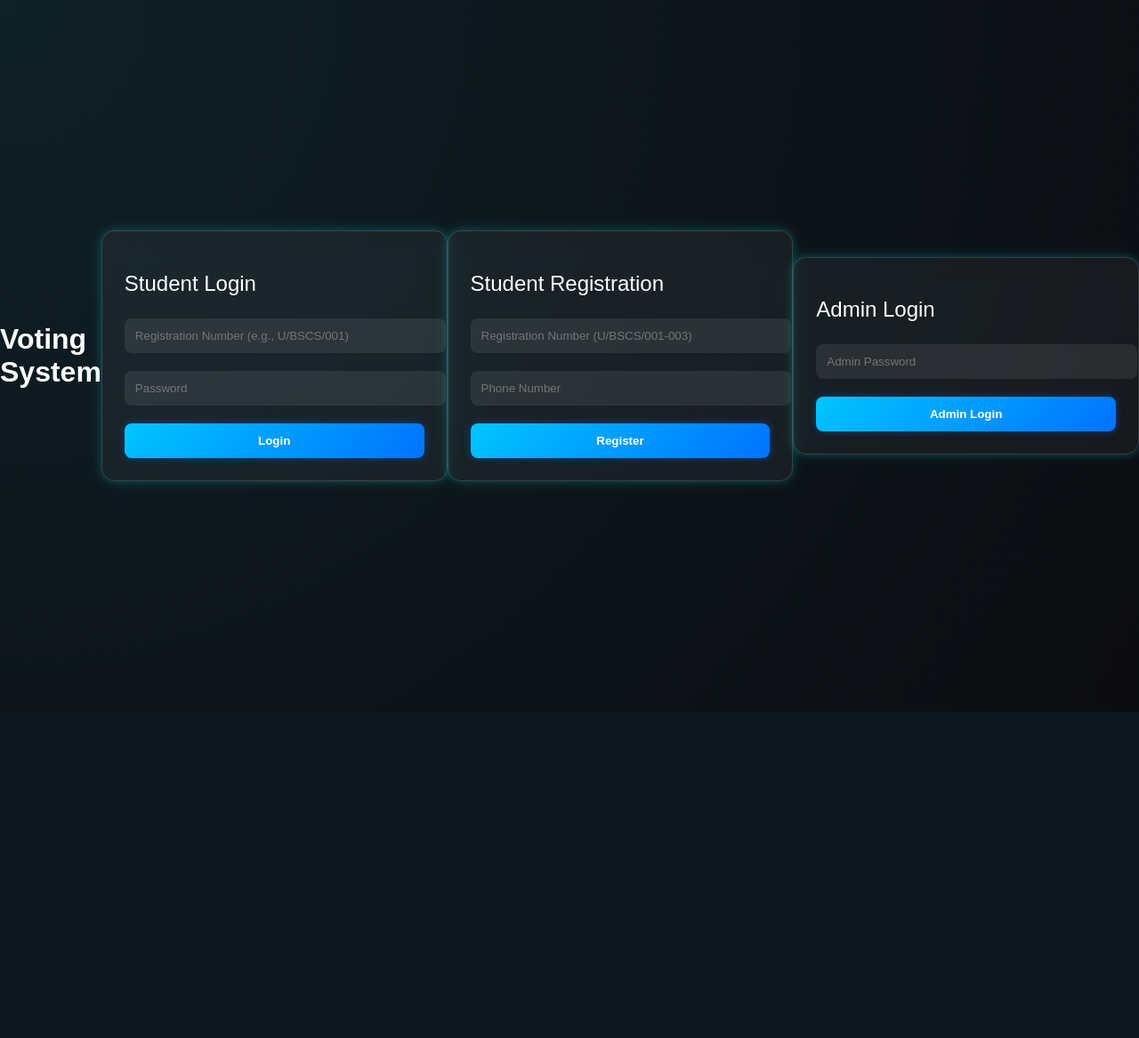
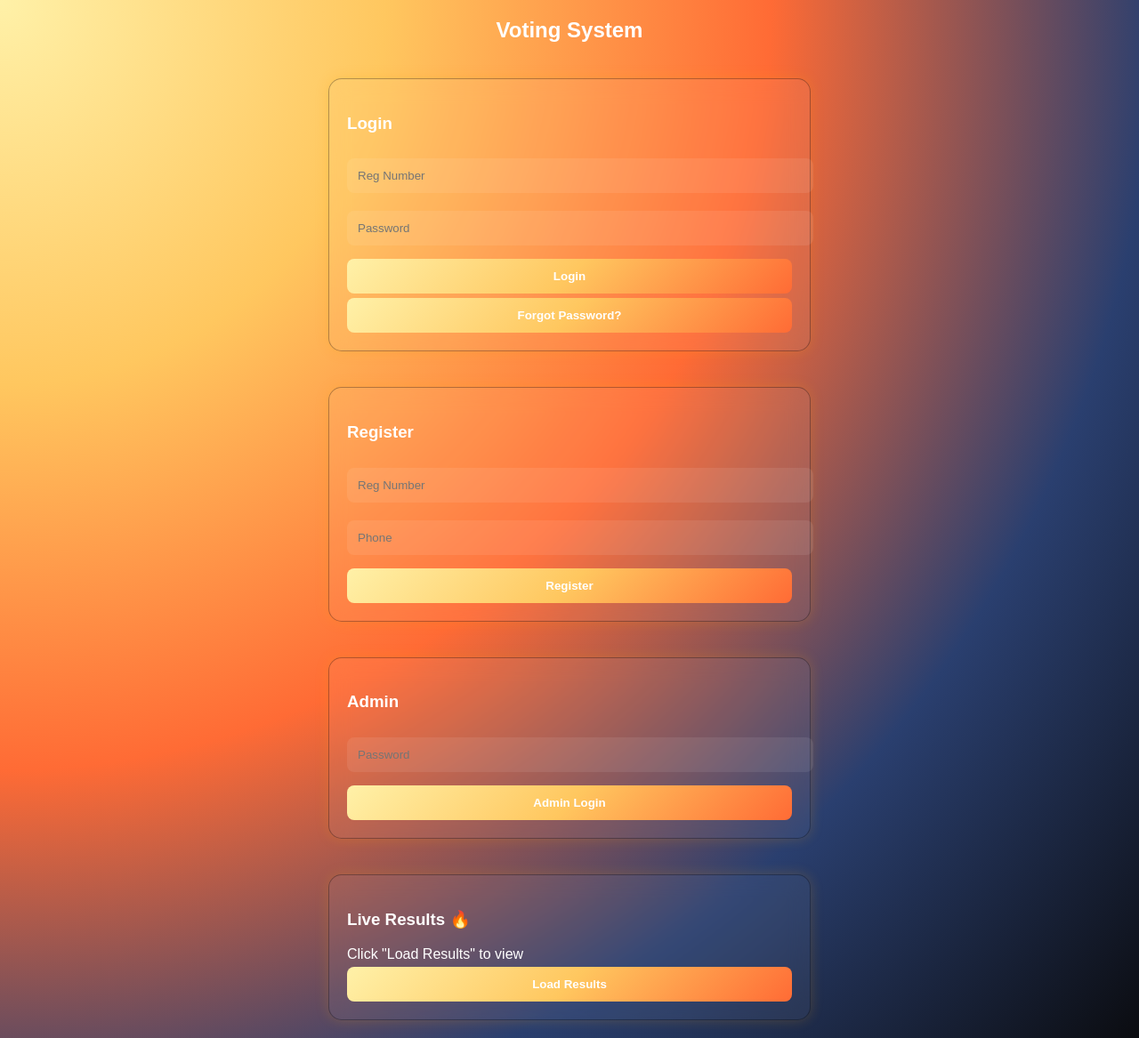
Before and after one commit to Ravenj-png/webraven9--j, a Flask app: page / in a window 1280 px wide. Shown: the whole page at 89% size. Before the commit the page ends 800 px from the top, so only its background shows below. Run offline with Flask 3, Linux system fonts and the light colour scheme.

Commit message:
Update index.html

```diff
--- a/templates/index.html
+++ b/templates/index.html
@@ -1,347 +1,295 @@
 <!DOCTYPE html>
-<html lang="en">
+<html>
 <head>
-    <meta charset="UTF-8">
-    <meta name="viewport" content="width=device-width, initial-scale=1.0">
 <title>Voting System</title>
+
 <style>
 body{
     margin:0;
-    padding:0;
-    font-family:Arial,sans-serif;
-    min-height:100vh;
+    font-family:Arial;
+    /* SUN WAVES GRADIENT */
+    background: radial-gradient(circle at top left, #fff1a8, #ffc75f, #ff6b35, #2a3f6f, #0b0c10);
+    color:white;
     display:flex;
-    justify-content:center;
+    flex-direction:column;
     align-items:center;
-    background: radial-gradient(circle at top left, #0f2027, #0b0c10);
-    color:white;
 }
 
-/* MAIN BOX (GLASS STYLE) */
+/* GLASS BOX */
 .section{
     width:90%;
-    max-width:400px;
-    padding:25px;
-
+    max-width:500px;
+    padding:20px;
+    margin:20px;
     background: rgba(255,255,255,0.05);
     border-radius:15px;
-
-    /* soft border */
-    border:1px solid rgba(255,255,255,0.15);
-
-    /* glass blur */
+    border:1px solid rgba(0,0,0,0.3); /* dark borders */
     backdrop-filter: blur(12px);
-
-    /* soft glow (NOT loud) */
-    box-shadow:
-        0 0 10px rgba(0,255,255,0.2),
-        0 0 20px rgba(0,255,255,0.1);
+    box-shadow: 0 0 15px rgba(255,165,0,0.2); /* subtle solar glow */
 }
 
-/* INPUTS */
+/* INPUT */
 input{
     width:100%;
     padding:12px;
     margin:10px 0;
-
     border:none;
     border-radius:8px;
-
     background: rgba(255,255,255,0.08);
     color:white;
-
-    outline:none;
-}
-
-/* subtle focus glow */
-input:focus{
-    box-shadow: 0 0 5px rgba(0,255,255,0.5);
 }
 
 /* BUTTON */
 button{
     width:100%;
     padding:12px;
-    margin-top:10px;
-
     border:none;
     border-radius:8px;
-
-    background: linear-gradient(135deg, #00c6ff, #0072ff);
+    background: linear-gradient(135deg, #fff1a8, #ffc75f, #ff6b35);
     color:white;
     font-weight:bold;
-
     cursor:pointer;
-
-    /* soft glow */
-    box-shadow: 0 0 8px rgba(0,114,255,0.4);
+    margin-top:5px;
 }
 
-/* button hover (smooth, not aggressive) */
-button:hover{
-    opacity:0.9;
-}
+button:hover{opacity:0.85;}
 
-/* TEXT LINKS */
-p{
-    cursor:pointer;
-    font-size:14px;
-    opacity:0.8;
-}
-
-p:hover{
-    opacity:1;
-}
-
-/* HEADINGS */
-h2{
-    margin-bottom:15px;
-    font-weight:normal;
-}
+h2{text-align:center;}
+table th, table td{border:1px solid white; padding:5px; text-align:center;}
 </style>
 </head>
+
 <body>
-    <h1>Voting System</h1>
 
-    <!-- Student Login -->
+<h2>Voting System</h2>
+
+<!-- LOGIN -->
 <div class="section">
-        <h2>Student Login</h2>
-        <input type="text" id="loginReg" placeholder="Registration Number (e.g., U/BSCS/001)">
-        <input type="password" id="loginPassword" placeholder="Password">
+<h3>Login</h3>
+<input id="loginReg" placeholder="Reg Number">
+<input id="loginPassword" type="password" placeholder="Password">
 <button onclick="login()">Login</button>
-        <div id="loginMessage"></div>
+<button onclick="recoverPassword()">Forgot Password?</button>
 </div>
 
-    <!-- Student Registration -->
+<!-- REGISTER -->
 <div class="section">
-        <h2>Student Registration</h2>
-        <input type="text" id="regReg" placeholder="Registration Number (U/BSCS/001-003)">
-        <input type="tel" id="regPhone" placeholder="Phone Number">
+<h3>Register</h3>
+<input id="regReg" placeholder="Reg Number">
+<input id="regPhone" placeholder="Phone">
 <button onclick="register()">Register</button>
-        <div id="regMessage"></div>
 </div>
 
-    <!-- Admin Login -->
+<!-- ADMIN -->
 <div class="section">
-        <h2>Admin Login</h2>
-        <input type="password" id="adminPassword" placeholder="Admin Password">
+<h3>Admin</h3>
+<input id="adminPass" type="password" placeholder="Password">
 <button onclick="adminLogin()">Admin Login</button>
-        <div id="adminMessage"></div>
 </div>
 
-    <!-- Voting Area (visible after student login) -->
-    <div id="votingArea" style="display: none;" class="section">
-        <h2>Voting</h2>
-        <div id="votingContent"></div>
+<!-- VOTING -->
+<div id="voteArea" class="section" style="display:none;">
+<h3>Vote</h3>
+<div id="voteContent"></div>
 </div>
 
-    <!-- Admin Area (visible after admin login) -->
-    <div id="adminArea" style="display: none;" class="section">
-        <h2>Admin Panel</h2>
-        <button onclick="listStudents()">List Students</button>
+<!-- LIVE RESULTS -->
+<div class="section">
+<h3>Live Results 🔥</h3>
+<div id="results">Click "Load Results" to view</div>
+<button onclick="loadResults()">Load Results</button>
+</div>
+
+<!-- ADMIN PANEL -->
+<div id="adminPanel" class="section" style="display:none;">
+<h3>Admin Panel</h3>
 <button onclick="resetVotes()">Reset Votes</button>
+<button onclick="loadStudents()">Load Student Details</button>
 <div id="adminData"></div>
 </div>
 
 <script>
-        // Helper to show messages
-        function showMessage(elementId, text, isError = true) {
-            const el = document.getElementById(elementId);
-            el.innerHTML = `<p class="${isError ? 'error' : 'success'}">${text}</p>`;
-            setTimeout(() => el.innerHTML = '', 5000);
+const API = "https://webraven9-j.onrender.com";
+
+// ---------- REGISTER ----------
+async function register(){
+    let reg = document.getElementById("regReg").value;
+    let phone = document.getElementById("regPhone").value;
+
+    let res = await fetch(API+"/register",{
+        method:"POST",
+        headers:{"Content-Type":"application/json"},
+        body:JSON.stringify({reg_number:reg, phone:phone})
+    });
+
+    let data = await res.json();
+    if(data.password){
+        alert("Password: "+data.password);
+    }else alert(data.error);
 }
 
-        // ---------- Student Login ----------
-        async function login() {
-            const reg = document.getElementById('loginReg').value.trim();
-            const password = document.getElementById('loginPassword').value;
+// ---------- LOGIN ----------
+async function login(){
+    let reg = document.getElementById("loginReg").value;
+    let pass = document.getElementById("loginPassword").value;
 
-            if (!reg || !password) {
-                showMessage('loginMessage', 'Please fill both fields');
+    let res = await fetch(API+"/login",{
+        method:"POST",
+        headers:{"Content-Type":"application/json"},
+        credentials:"include",
+        body:JSON.stringify({reg_number:reg, password:pass})
+    });
+
+    let data = await res.json();
+
+    if(data.success){
+        alert("Logged in");
+        document.getElementById("voteArea").style.display="block";
+        loadVoting();
+    }else alert(data.error);
+}
+
+// ---------- RECOVER PASSWORD ----------
+async function recoverPassword(){
+    let reg = document.getElementById("loginReg").value;
+    if(!reg) return alert("Enter your registration number");
+
+    let res = await fetch(API+"/recover",{
+        method:"POST",
+        headers:{"Content-Type":"application/json"},
+        body:JSON.stringify({reg_number:reg})
+    });
+
+    let data = await res.json();
+    if(data.password){
+        alert("Your password: " + data.password);
+    } else {
+        alert(data.error || "Unable to recover password");
+    }
+}
+
+// ---------- LOAD VOTING ----------
+let posts = [];
+let current = 0;
+
+async function loadVoting(){
+    let res = await fetch(API+"/voting_data",{credentials:"include"});
+    let data = await res.json();
+
+    posts = data.posts_order;
+    current = 0;
+    loadPost();
+}
+
+async function loadPost(){
+    if(current >= posts.length) return;
+
+    let post = posts[current];
+
+    let res = await fetch(API+"/candidates?post="+post,{credentials:"include"});
+    let data = await res.json();
+
+    let html = "<h4>"+post+"</h4>";
+
+    data.candidates.forEach((c,i)=>{
+        html += `<button onclick="vote('${post}',${i})">${c.name}</button>`;
+    });
+
+    document.getElementById("voteContent").innerHTML = html;
+}
+
+// ---------- VOTE ----------
+async function vote(post,i){
+    let res = await fetch(API+"/vote",{
+        method:"POST",
+        headers:{"Content-Type":"application/json"},
+        credentials:"include",
+        body:JSON.stringify({post:post, candidate_index:i})
+    });
+
+    let data = await res.json();
+
+    if(data.success){
+        current++;
+        loadPost();
+    }else alert(data.error);
+}
+
+// ---------- LIVE RESULTS ----------
+async function loadResults(){
+    let res = await fetch(API+"/results");
+    let data = await res.json();
+
+    let html = "";
+
+    for(let post in data){
+        html += `<h4>${post}</h4>`;
+        data[post].forEach(c=>{
+            html += `${c.name}: ${c.votes}<br>`;
+        });
+    }
+
+    document.getElementById("results").innerHTML = html;
+}
+
+// ---------- ADMIN ----------
+async function adminLogin(){
+    let pass = document.getElementById("adminPass").value;
+
+    let res = await fetch(API+"/admin/login",{
+        method:"POST",
+        headers:{"Content-Type":"application/json"},
+        credentials:"include",
+        body:JSON.stringify({password:pass})
+    });
+
+    let data = await res.json();
+
+    if(data.role){
+        document.getElementById("adminPanel").style.display="block";
+    }else alert(data.error);
+}
+
+async function resetVotes(){
+    let res = await fetch(API+"/admin/reset",{
+        method:"POST",
+        credentials:"include"
+    });
+
+    let data = await res.json();
+
+    if(data.success) alert("Votes reset");
+}
+
+// ---------- LOAD STUDENT DETAILS ----------
+async function loadStudents() {
+    let res = await fetch(API + "/admin/students", { credentials: "include" });
+    let data = await res.json();
+
+    if (!data.students) {
+        document.getElementById("adminData").innerHTML = "No student data found";
         return;
     }
 
-            try {
-                const response = await fetch('/login', {
-                    method: 'POST',
-                    headers: { 'Content-Type': 'application/json' },
-                    credentials: 'include',
-                    body: JSON.stringify({ reg_number: reg, password: password })
+    let html = `<table style="width:100%; border-collapse: collapse; color:white;">
+                  <tr>
+                    <th>Reg Number</th>
+                    <th>Phone</th>
+                    <th>Password</th>
+                  </tr>`;
+
+    data.students.forEach(s => {
+        html += `<tr>
+                   <td>${s.reg_number}</td>
+                   <td>${s.phone}</td>
+                   <td>${s.password}</td>
+                 </tr>`;
     });
-                const data = await response.json();
-                if (response.ok && data.success) {
-                    showMessage('loginMessage', 'Login successful!', false);
-                    document.getElementById('votingArea').style.display = 'block';
-                    loadVotingData();
-                } else {
-                    showMessage('loginMessage', data.error || 'Login failed');
-                }
-            } catch (err) {
-                showMessage('loginMessage', 'Network error: ' + err.message);
-            }
-        }
 
-        // ---------- Student Registration ----------
-        async function register() {
-            const reg = document.getElementById('regReg').value.trim().toUpperCase();
-            const phone = document.getElementById('regPhone').value.trim();
-
-            if (!reg || !phone) {
-                showMessage('regMessage', 'Please fill both fields');
-                return;
-            }
-
-            try {
-                const response = await fetch('/register', {
-                    method: 'POST',
-                    headers: { 'Content-Type': 'application/json' },
-                    credentials: 'include',
-                    body: JSON.stringify({ reg_number: reg, phone: phone })
-                });
-                const data = await response.json();
-                if (response.ok && data.password) {
-                    showMessage('regMessage', `Registration successful! Your password is: ${data.password}`, false);
-                    document.getElementById('regReg').value = '';
-                    document.getElementById('regPhone').value = '';
-                } else {
-                    showMessage('regMessage', data.error || 'Registration failed');
-                }
-            } catch (err) {
-                showMessage('regMessage', 'Network error: ' + err.message);
-            }
-        }
-
-        // ---------- Load voting data after login ----------
-        async function loadVotingData() {
-            try {
-                const response = await fetch('/voting_data', {
-                    credentials: 'include'
-                });
-                const data = await response.json();
-                if (response.ok && data.posts_order) {
-                    displayVotingOptions(data.posts_order);
-                } else {
-                    document.getElementById('votingContent').innerHTML = '<p>Failed to load voting data.</p>';
-                }
-            } catch (err) {
-                document.getElementById('votingContent').innerHTML = '<p>Error loading data.</p>';
-            }
-        }
-
-        async function displayVotingOptions(posts) {
-            let html = '<h3>Select a post to vote:</h3><ul>';
-            for (let post of posts) {
-                html += `<li><a href="#" onclick="loadCandidates('${post}'); return false;">${post}</a></li>`;
-            }
-            html += '</ul><div id="candidatesList"></div>';
-            document.getElementById('votingContent').innerHTML = html;
-        }
-
-        async function loadCandidates(post) {
-            try {
-                const response = await fetch(`/candidates?post=${encodeURIComponent(post)}`, {
-                    credentials: 'include'
-                });
-                const data = await response.json();
-                if (response.ok && data.candidates) {
-                    let html = `<h4>Candidates for ${post}:</h4>`;
-                    data.candidates.forEach((c, idx) => {
-                        html += `<button onclick="vote('${post}', ${idx})">Vote for ${c.name}</button><br>`;
-                    });
-                    document.getElementById('candidatesList').innerHTML = html;
-                } else {
-                    document.getElementById('candidatesList').innerHTML = '<p>No candidates found.</p>';
-                }
-            } catch (err) {
-                document.getElementById('candidatesList').innerHTML = '<p>Error loading candidates.</p>';
-            }
-        }
-
-        async function vote(post, candidateIndex) {
-            try {
-                const response = await fetch('/vote', {
-                    method: 'POST',
-                    headers: { 'Content-Type': 'application/json' },
-                    credentials: 'include',
-                    body: JSON.stringify({ post: post, candidate_index: candidateIndex })
-                });
-                const data = await response.json();
-                if (response.ok && data.success) {
-                    alert('Vote recorded!');
-                    document.getElementById('candidatesList').innerHTML = '';
-                } else {
-                    alert(data.error || 'Vote failed');
-                }
-            } catch (err) {
-                alert('Network error');
-            }
-        }
-
-        // ---------- Admin Login ----------
-        async function adminLogin() {
-            const password = document.getElementById('adminPassword').value;
-            if (!password) {
-                showMessage('adminMessage', 'Enter password');
-                return;
-            }
-            try {
-                const response = await fetch('/admin/login', {
-                    method: 'POST',
-                    headers: { 'Content-Type': 'application/json' },
-                    credentials: 'include',
-                    body: JSON.stringify({ password: password })
-                });
-                const data = await response.json();
-                if (response.ok && data.role) {
-                    showMessage('adminMessage', `Logged in as ${data.role}`, false);
-                    document.getElementById('adminArea').style.display = 'block';
-                } else {
-                    showMessage('adminMessage', data.error || 'Login failed');
-                }
-            } catch (err) {
-                showMessage('adminMessage', 'Network error');
-            }
-        }
-
-        async function listStudents() {
-            try {
-                const response = await fetch('/admin/students', {
-                    credentials: 'include'
-                });
-                const data = await response.json();
-                if (response.ok) {
-                    let html = '<h3>Students</h3><ul>';
-                    data.forEach(s => {
-                        html += `<li>${s.reg_number} - Voted: ${s.has_voted}</li>`;
-                    });
-                    html += '</ul>';
-                    document.getElementById('adminData').innerHTML = html;
-                } else {
-                    document.getElementById('adminData').innerHTML = '<p>Failed to load students.</p>';
-                }
-            } catch (err) {
-                document.getElementById('adminData').innerHTML = '<p>Error.</p>';
-            }
-        }
-
-        async function resetVotes() {
-            if (!confirm('Reset all votes? This cannot be undone.')) return;
-            try {
-                const response = await fetch('/admin/reset', {
-                    method: 'POST',
-                    headers: { 'Content-Type': 'application/json' },
-                    credentials: 'include'
-                });
-                const data = await response.json();
-                if (response.ok && data.success) {
-                    alert('Votes reset!');
-                } else {
-                    alert('Reset failed');
-                }
-            } catch (err) {
-                alert('Network error');
-            }
+    html += "</table>";
+    document.getElementById("adminData").innerHTML = html;
 }
 </script>
+
 </body>
 </html>
```
Lines whose indentation alone changed are shown as unchanged.
